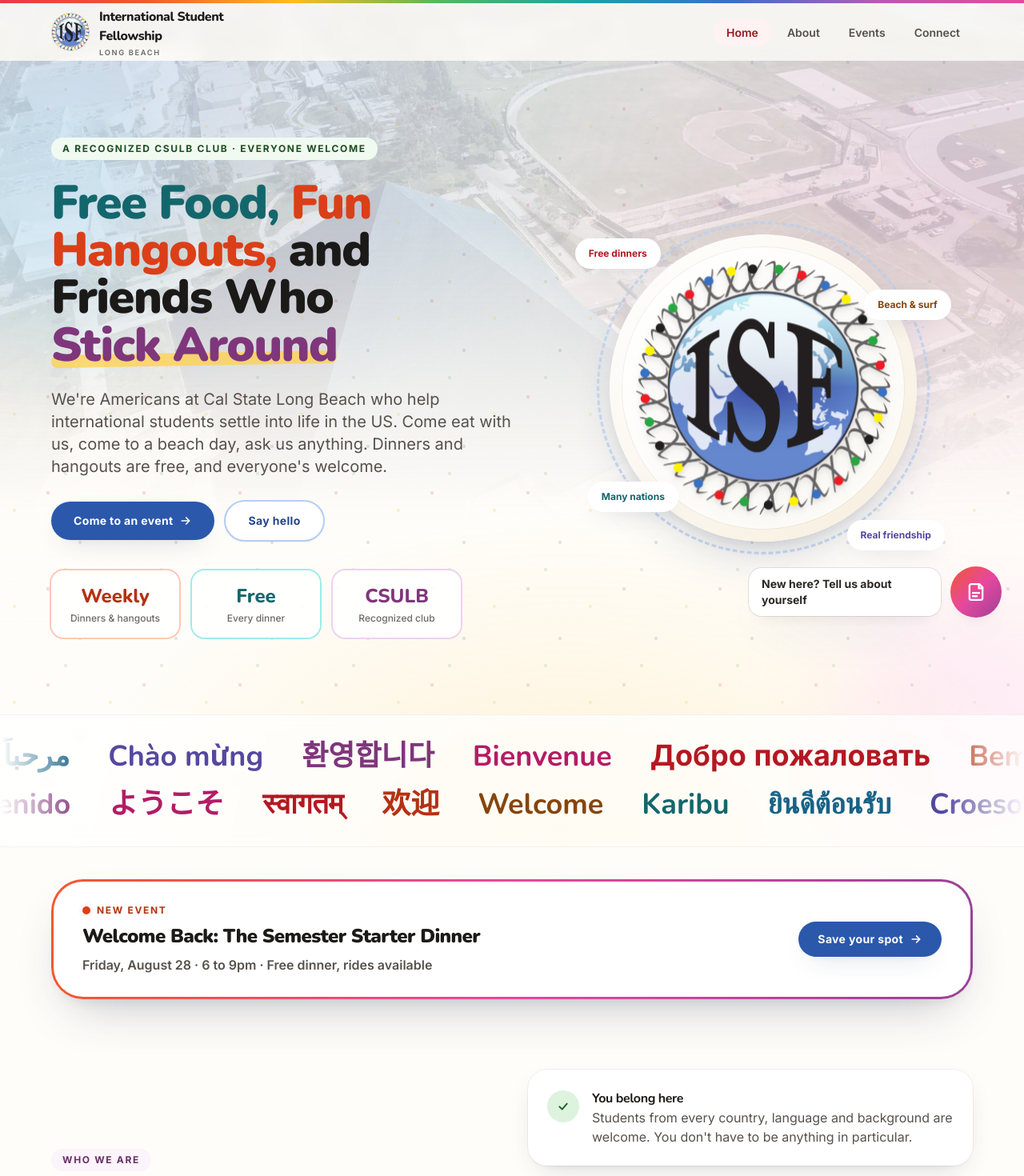
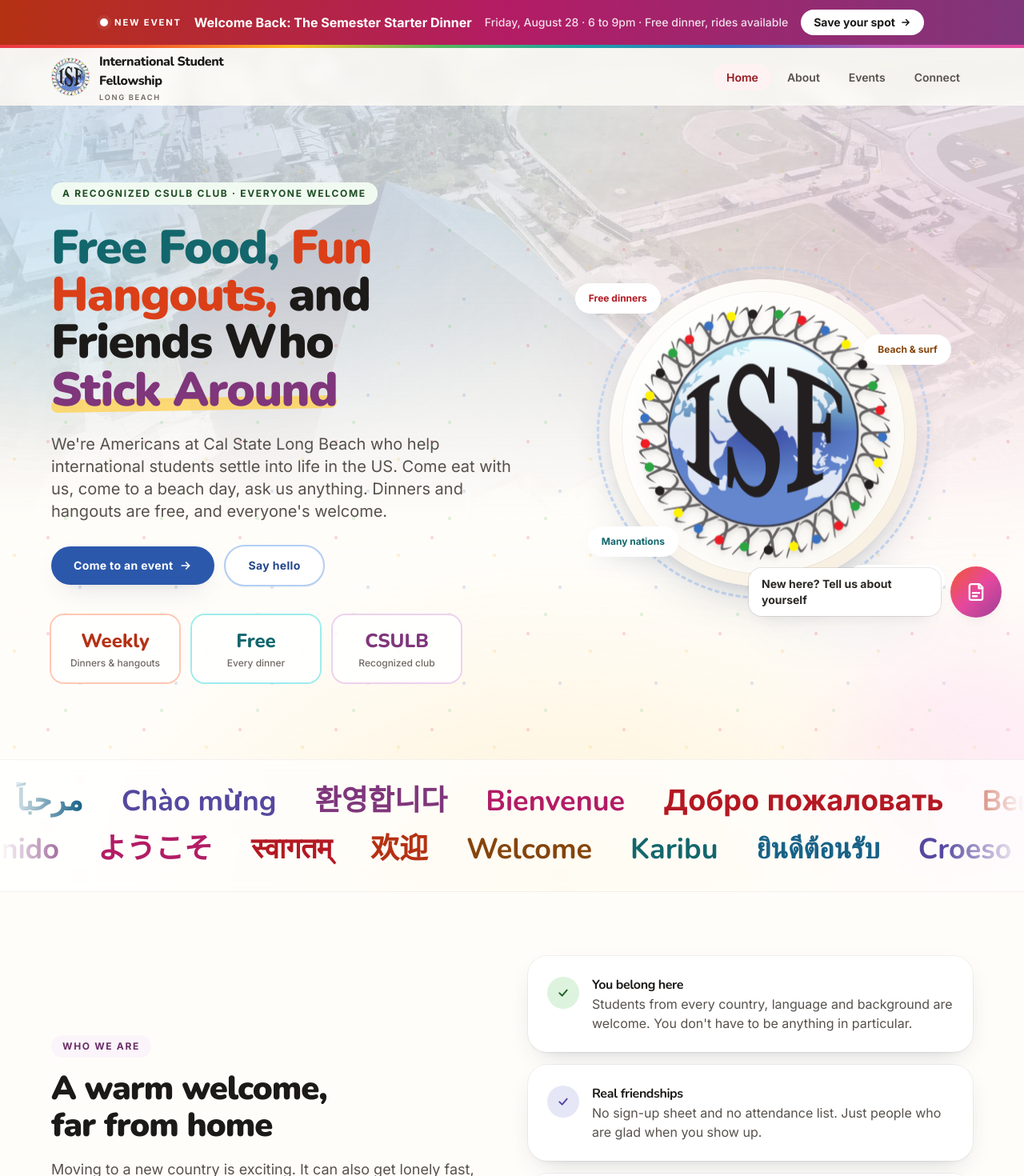
Before and after one commit to IreneMargherita/isf-website, a React (Vite) app: page / in a window 1280 px wide. Shown: the top 1470 px of the page at 80% size. Built offline with nearby package versions, Linux system fonts and the light colour scheme.

Commit message:
Site update 2026-08-22 10:46

```diff
--- a/src/components/layout/Layout.tsx
+++ b/src/components/layout/Layout.tsx
@@ -5,6 +5,7 @@
 import ScrollToTop from './ScrollToTop'
 import PageBackdrop from './PageBackdrop'
 import QuestionnaireLauncher from '../ui/QuestionnaireLauncher'
+import EventAlert from '../sections/EventAlert'
 
 function PageLoader() {
   return (
@@ -26,6 +27,8 @@
       </a>
       <ScrollToTop />
       <PageBackdrop />
+      {/* Above the header on purpose: first thing on the page, on every route. */}
+      <EventAlert />
       <Header />
       <main id="main" className="relative z-10 flex-1">
         <Suspense fallback={<PageLoader />}>
--- a/src/components/sections/EventAlert.tsx
+++ b/src/components/sections/EventAlert.tsx
@@ -1,13 +1,30 @@
 import { useFeaturedEvent } from '../../lib/featuredEvent'
 
 /* ---------------------------------------------------------------------
- *  EventAlert — the home page banner for the one event you can actually
- *  register for right now.
+ *  EventAlert — the announcement bar at the very top of every page.
  *
- *  It renders NOTHING once the event is past. Not a greyed-out card, not
+ *  WHY THE TOP OF THE PAGE AND NOT INSIDE THE HERO
+ *  -----------------------------------------------
+ *  It sits ABOVE the header, so it is the first thing on the page and
+ *  physically cannot be scrolled past without being seen. Anything placed
+ *  below the hero competes with the headline for the same glance, and the
+ *  headline wins, because that is what a hero is designed to do.
+ *
+ *  It also lives in the Layout rather than on the Home page, so it shows
+ *  on every route. A student who lands on /gallery from an Instagram link
+ *  never sees the home page at all, and they are exactly the person most
+ *  likely to want a ticket.
+ *
+ *  It renders NOTHING once the event is past. Not a greyed-out bar, not
  *  "this event has ended". An empty space says nothing; a stale banner
- *  says nobody is looking after this website, which is exactly the
- *  opposite of what a student deciding whether to trust you should think.
+ *  says nobody is looking after this website.
+ *
+ *  ON THE COLOURS
+ *  --------------
+ *  The gradient uses the 700 shades, not the brighter 600s. White text on
+ *  coral-600 measures 4.43:1, just under the 4.5:1 that WCAG AA asks for.
+ *  coral-700 is 6.15:1. The difference is invisible to most people and
+ *  decisive for someone reading on a phone in Long Beach sunshine.
  * ------------------------------------------------------------------- */
 
 export default function EventAlert() {
@@ -15,47 +32,47 @@
   if (!event) return null
 
   return (
-    <section className="container-ministry -mt-2 pb-2 pt-10 sm:pt-12">
+    <aside className="relative z-30 bg-gradient-to-r from-coral-700 via-berry-700 to-grape-700 text-white">
       <a
         href={event.href}
         target="_blank"
         rel="noopener noreferrer"
-        className="group relative block overflow-hidden rounded-blob bg-gradient-to-r from-coral-500 via-berry-500 to-grape-600 p-[3px] shadow-ministry-lg transition-transform duration-300 hover:-translate-y-1 focus-visible:-translate-y-1"
+        className="group container-ministry flex flex-wrap items-center justify-center gap-x-4 gap-y-2 py-2.5 text-center focus-visible:outline-none sm:py-3"
       >
-        <div className="relative flex flex-col gap-4 rounded-[calc(theme(borderRadius.blob)-3px)] bg-white px-6 py-6 sm:flex-row sm:items-center sm:justify-between sm:gap-6 sm:px-9 sm:py-7">
-          <div className="flex flex-col gap-2">
         <span className="flex items-center gap-2">
           <span className="relative flex h-2.5 w-2.5" aria-hidden="true">
-                {/* the ping is decorative only, and motion-reduced users get
-                    a plain dot instead of a pulsing one */}
-                <span className="absolute inline-flex h-full w-full animate-ping rounded-full bg-coral-500 opacity-75 motion-reduce:hidden" />
-                <span className="relative inline-flex h-2.5 w-2.5 rounded-full bg-coral-600" />
+            <span className="absolute inline-flex h-full w-full animate-ping rounded-full bg-white opacity-70 motion-reduce:hidden" />
+            <span className="relative inline-flex h-2.5 w-2.5 rounded-full bg-white" />
           </span>
-              <span className="text-xs font-extrabold uppercase tracking-[0.14em] text-coral-700">
+          <span className="text-[0.7rem] font-extrabold uppercase tracking-[0.16em]">
             {event.banner.eyebrow}
           </span>
         </span>
 
-            <h2 className="font-display text-xl font-black leading-tight text-ink-900 sm:text-2xl">
-              {event.banner.title}
-            </h2>
-            <p className="text-sm font-semibold text-ink-600 sm:text-base">{event.banner.detail}</p>
-          </div>
+        <span className="text-sm font-bold sm:text-base">{event.banner.title}</span>
 
-          {/* Not a real <button>: this whole banner is already one link, and
-              a button inside a link is invalid HTML that screen readers and
-              keyboards both handle badly. It only needs to LOOK clickable. */}
+        {/* The date is the first thing to go when space runs out on a phone.
+            The title and the button are what earn the tap; the exact date is
+            on the Eventbrite page they're one tap away from. */}
+        <span className="hidden text-sm font-medium text-white/85 lg:inline">
+          {event.banner.detail}
+        </span>
+
+        {/* Looks like a button, is not one. This whole bar is already a single
+            link, and a <button> nested inside an <a> is invalid HTML that
+            keyboards and screen readers both handle badly. */}
         <span
           aria-hidden="true"
-            className="inline-flex shrink-0 items-center justify-center gap-2 rounded-full bg-brand-600 px-6 py-3 text-sm font-bold tracking-wide text-white shadow-ministry transition-colors duration-200 group-hover:bg-brand-700"
+          className="inline-flex shrink-0 items-center gap-1.5 rounded-full bg-white px-4 py-1.5 text-sm font-bold text-ink-900 shadow-sm transition-transform duration-200 group-hover:scale-105 group-focus-visible:scale-105"
         >
           {event.banner.cta}
-            <svg width="16" height="16" viewBox="0 0 24 24" fill="none" stroke="currentColor" strokeWidth="2.6" strokeLinecap="round" strokeLinejoin="round">
+          <svg width="14" height="14" viewBox="0 0 24 24" fill="none" stroke="currentColor" strokeWidth="2.8" strokeLinecap="round" strokeLinejoin="round">
             <path d="M5 12h14M13 6l6 6-6 6" />
           </svg>
         </span>
-        </div>
+
+        <span className="sr-only">(opens Eventbrite in a new tab)</span>
       </a>
-    </section>
+    </aside>
   )
 }
--- a/src/pages/Home.tsx
+++ b/src/pages/Home.tsx
@@ -1,5 +1,4 @@
 import Hero from '../components/sections/Hero'
-import EventAlert from '../components/sections/EventAlert'
 import WeeklyRhythm from '../components/sections/WeeklyRhythm'
 import PhotoStrip from '../components/sections/PhotoStrip'
 import CallToAction from '../components/sections/CallToAction'
@@ -15,8 +14,6 @@
   return (
     <>
       <Hero />
-
-      <EventAlert />
 
       <section className="container-ministry py-16 sm:py-20">
         <div className="grid items-center gap-10 lg:grid-cols-2">
```
Lines whose indentation alone changed are shown as unchanged.
